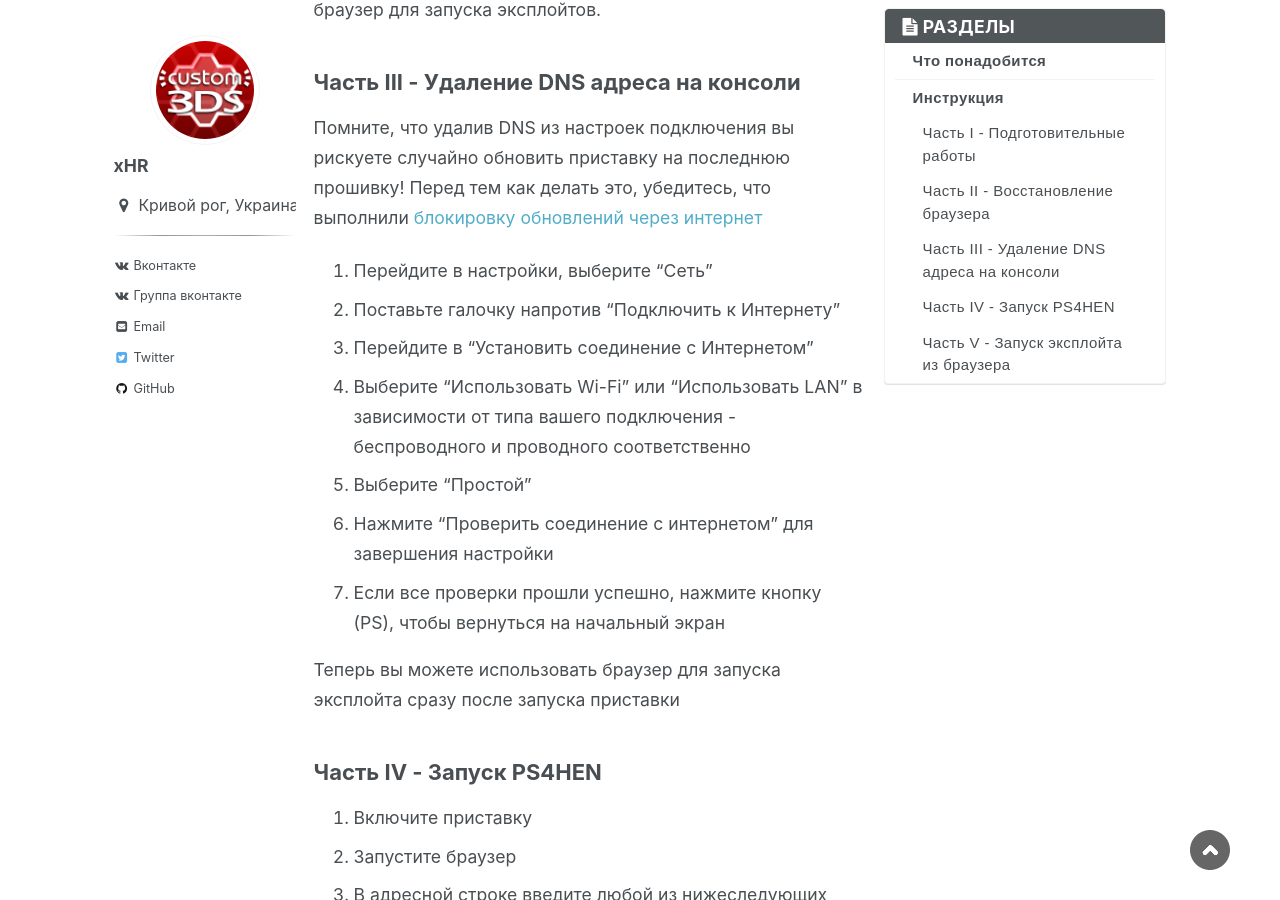
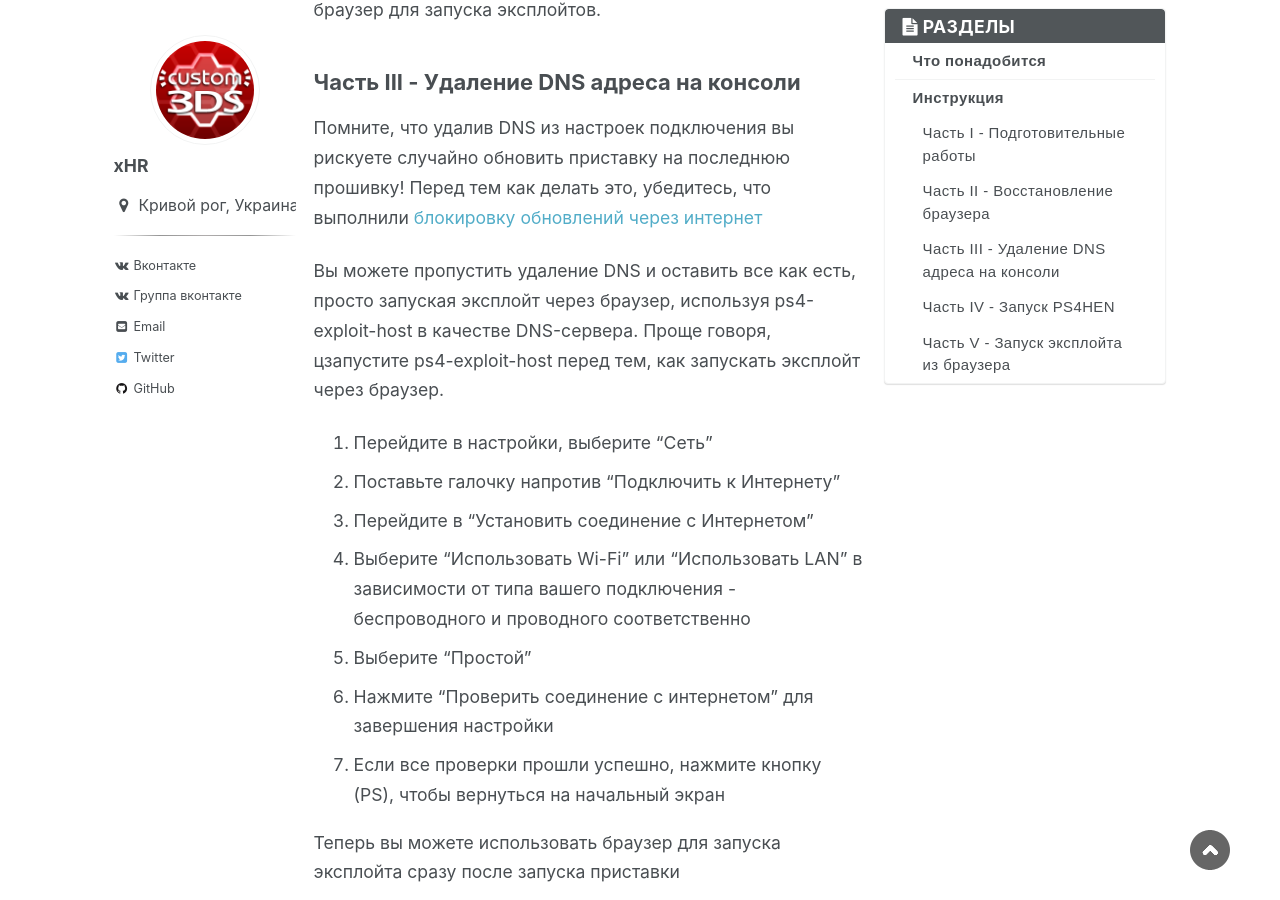
Before and after one commit to rashevskyv/ps4, a Jekyll site: the page built from _pages/start-hen-browser.md, in a window 1280 px wide and 900 px high, scrolled down 2994 px. Built offline with Jekyll 4.4.1, drawn with Linux system fonts in a browser that asks for light colours; nearby versions of some CDN libraries.

Commit message:
some new info

```diff
--- a/_pages/start-hen-browser.md
+++ b/_pages/start-hen-browser.md
@@ -32,6 +32,8 @@ author_profile: true
 ## Часть III - Удаление DNS адреса на консоли
 
 Помните, что удалив DNS из настроек подключения вы рискуете случайно обновить приставку на последнюю прошивку! Перед тем как делать это, убедитесь, что выполнили [блокировку обновлений через интернет](get-started#%D0%91%D0%BB%D0%BE%D0%BA%D0%B8%D1%80%D0%BE%D0%B2%D0%BA%D0%B0-%D0%BE%D0%B1%D0%BD%D0%BE%D0%B2%D0%BB%D0%B5%D0%BD%D0%B8%D0%B9-%D1%87%D0%B5%D1%80%D0%B5%D0%B7-%D0%B8%D0%BD%D1%82%D0%B5%D1%80%D0%BD%D0%B5%D1%82)
+
+Вы можете пропустить удаление DNS и оставить все как есть, просто запуская эксплойт через браузер, используя ps4-exploit-host в качестве DNS-сервера. Проще говоря, цзапустите ps4-exploit-host перед тем, как запускать эксплойт через браузер.
 
 1. Перейдите в настройки, выберите "Сеть"
 1. Поставьте галочку напротив "Подключить к Интернету"
```
